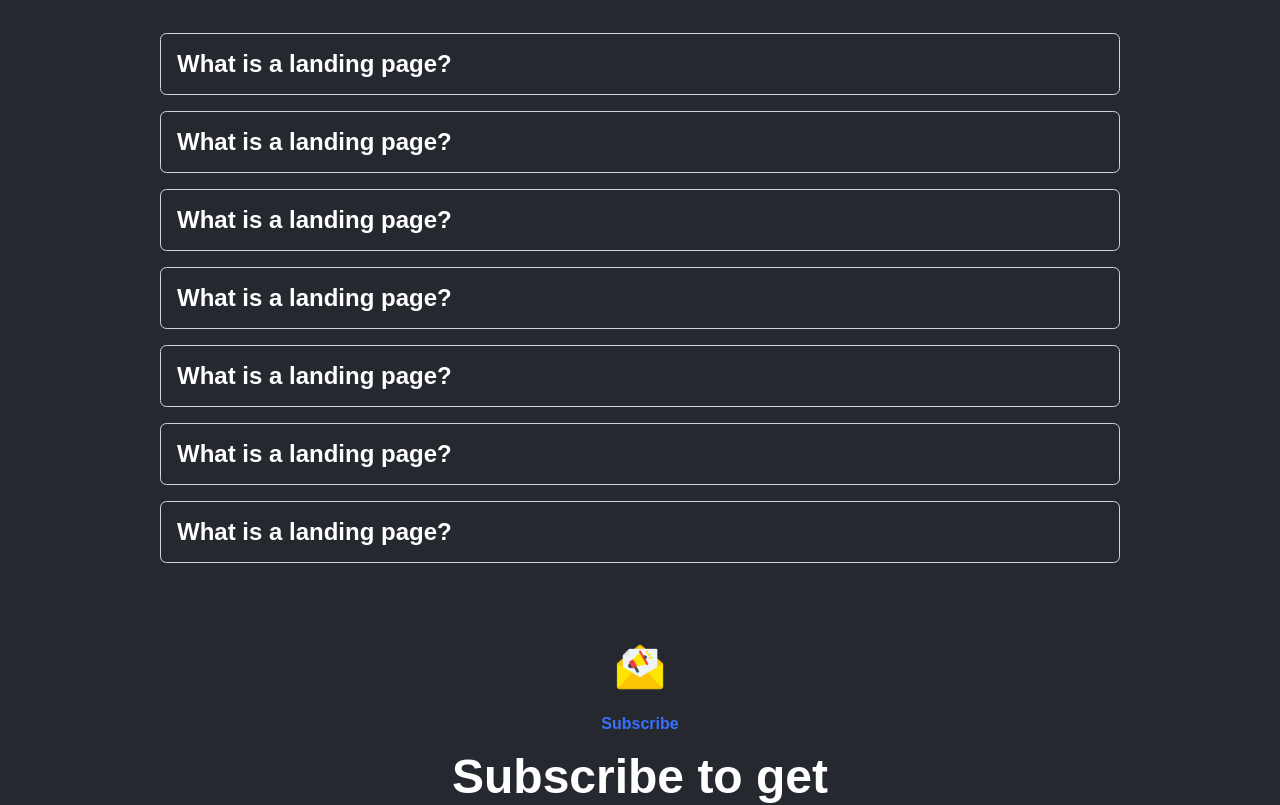
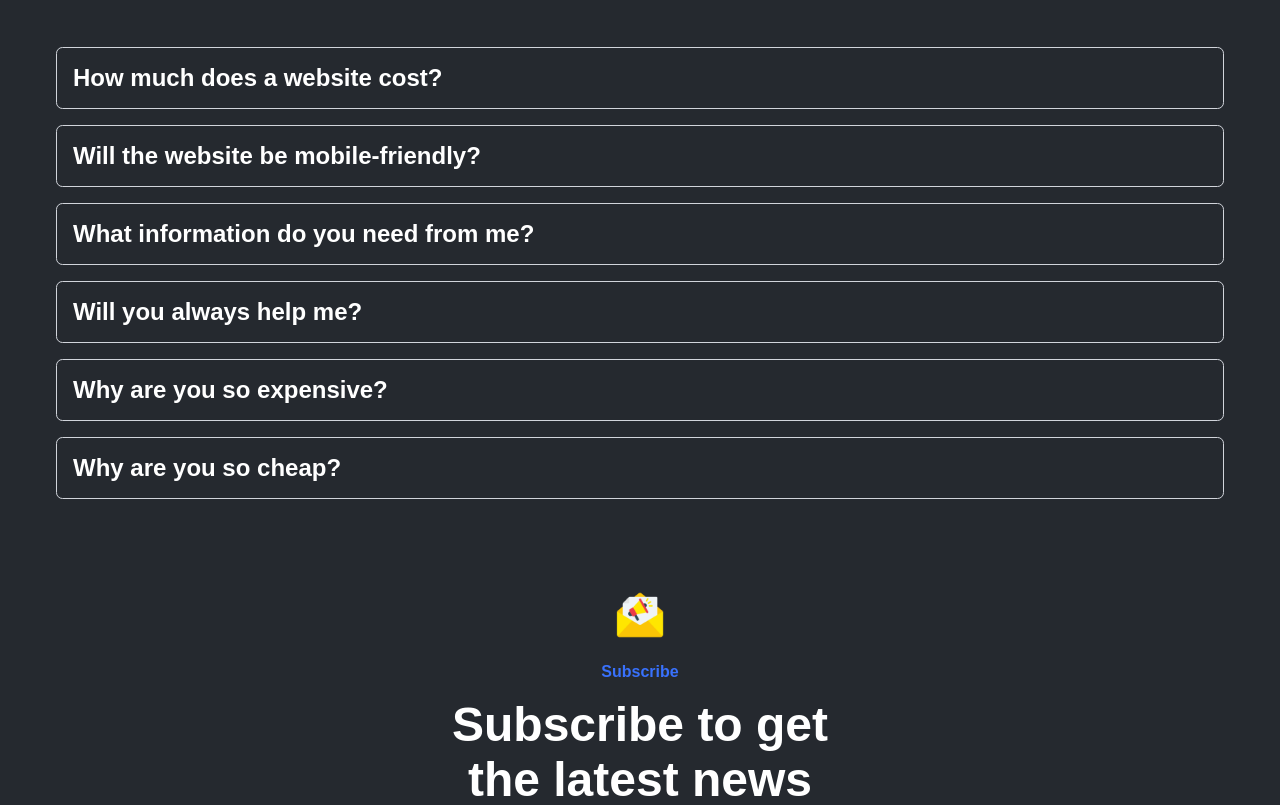
Before and after one commit to Ibadet02/Frontend-agency-website, a React (Vite) app: page /pricing in a window 1280 px wide. Shown: the part 880-1685 px from the top of the page. Built offline with nearby package versions, Linux system fonts and the light colour scheme.

Commit message:
updated accordion

```diff
--- a/src/App.tsx
+++ b/src/App.tsx
@@ -13,7 +13,7 @@ import OurProjects from "./pages/OurProjects";
 import Pricing from "./pages/Pricing";
 import HireUs from "./pages/HireUs";
 import Blog from "./pages/Blog.tsx";
-import ProgressBar from "./components/ProgressBar.tsx";
+// import ProgressBar from "./components/ProgressBar.tsx";
 // import { useState } from "react";
 // import LoadingBar from "react-top-loading-bar";
 // import { useTheme } from "./context/ThemeContext.tsx";
@@ -23,7 +23,7 @@ function App() {
   return (
     <>
       <GlobalStyle theme={theme} />
-      <ProgressBar />
+      {/* <ProgressBar /> */}
       {/* <LoadingBar
         color="#f11946"
         progress={progress}
--- a/src/data/accordions.tsx
+++ b/src/data/accordions.tsx
@@ -2,45 +2,63 @@ import { AccordionProps } from "../pages/Pricing/props";
 
 export const accordions: AccordionProps[] = [
   {
-    heading: "What is a landing page?",
+    heading: "How much does a website cost?",
     description:
-      "A landing page is a standalone page, created specifically for a marketing or advertising campaign. It’s where a visitor “lands” after they click on a link in an email, or ads from Google, Bing, YouTube, Facebook, Instagram, Twitter, or similar places on the web.",
+      "We do not charge for a website. Instead, we have subscriptions. There is no payment upfront. You can choose from 4 subscription models, that are listed above the FAQ section. At this price, we will optimize your website and maintain it. In case you want to make changes to the website, just text us! Apart from this, we will also take care of your online presence.",
     id: 1,
   },
   {
-    heading: "What is a landing page?",
+    heading: "Will the website be mobile-friendly?",
     description:
-      "A landing page is a standalone page, created specifically for a marketing or advertising campaign. It’s where a visitor “lands” after they click on a link in an email, or ads from Google, Bing, YouTube, Facebook, Instagram, Twitter, or similar places on the web.",
+      "Of course! We take care of the responsiveness of the website, to ensure that every user has a lovely experience.",
     id: 2,
   },
   {
-    heading: "What is a landing page?",
+    heading: "What information do you need from me?",
     description:
-      "A landing page is a standalone page, created specifically for a marketing or advertising campaign. It’s where a visitor “lands” after they click on a link in an email, or ads from Google, Bing, YouTube, Facebook, Instagram, Twitter, or similar places on the web.",
+      "Actually, a lot of it. We need to understand your business, your vision, your mission and what you want to send in the world. For that, we will be in constant communication! Do not worry, we’ve got it handled!",
     id: 3,
   },
   {
-    heading: "What is a landing page?",
+    heading: "Will you always help me?",
     description:
-      "A landing page is a standalone page, created specifically for a marketing or advertising campaign. It’s where a visitor “lands” after they click on a link in an email, or ads from Google, Bing, YouTube, Facebook, Instagram, Twitter, or similar places on the web.",
+      "Unequivocally! We are always here! We will be in constant communication! You do not have to pay extra for this help. It is included in the subscription.",
     id: 4,
   },
   {
-    heading: "What is a landing page?",
+    heading: "Why are you so expensive?",
     description:
-      "A landing page is a standalone page, created specifically for a marketing or advertising campaign. It’s where a visitor “lands” after they click on a link in an email, or ads from Google, Bing, YouTube, Facebook, Instagram, Twitter, or similar places on the web.",
+      "Uh... so you are that kind of person, huh? Just kidding! Okay, let's be serious! For some people, this might sound expensive. And we understand. However, this price is actually at the lower end of prices. There are many things that need to be taken care of, and that justifies the price.",
     id: 5,
   },
   {
-    heading: "What is a landing page?",
+    heading: "Why are you so cheap?",
     description:
-      "A landing page is a standalone page, created specifically for a marketing or advertising campaign. It’s where a visitor “lands” after they click on a link in an email, or ads from Google, Bing, YouTube, Facebook, Instagram, Twitter, or similar places on the web.",
+      "Thank you! We are flattered! We believe that this pricing model works best for both of us! We are just starting out! That does not mean that we are not doing great! Quite the contrary! Let us prove it!",
     id: 6,
   },
   {
-    heading: "What is a landing page?",
+    heading: "What about hosting?",
     description:
-      "A landing page is a standalone page, created specifically for a marketing or advertising campaign. It’s where a visitor “lands” after they click on a link in an email, or ads from Google, Bing, YouTube, Facebook, Instagram, Twitter, or similar places on the web.",
+      "We will take care of the free domains. However, you have to take care of the hosting. We will guide you through the process. Do not worry! We are here!",
     id: 7,
   },
+  {
+    heading: "Will you write the text of the website?",
+    description:
+      "Sort of! As we said before, we will communicate a lot when it comes to building the website. If you have ideas, we are more than delighted to implement them on your website. But yes, we can write the text for your website!",
+    id: 8,
+  },
+  {
+    heading: "What kind of website can you make?",
+    description:
+      "The cool ones! Sorry! Back to being serious… We focus on small websites, we are still a small team and we want to deliver websites fast, but qualitative ones. But, in case you have a special request, we will have a separate meeting for that specific request and see if we can accommodate you.",
+    id: 9,
+  },
+  {
+    heading: "What is the difference between the subscriptions?",
+    description:
+      "For that, we will be delighted to hop on a call with you! Do not hesitate, we are friendly!",
+    id: 10,
+  },
 ];
--- a/src/styles/Pricing/Accordion.styled.tsx
+++ b/src/styles/Pricing/Accordion.styled.tsx
@@ -2,7 +2,7 @@ import styled from "styled-components";
 import { Theme } from "../../theme";
 
 export const StyledAccordion = styled.div<{theme: Theme}>`
-  width: 80%;
+  width: 100%;
   border: .1rem solid ${({ theme }) => theme.colors().creamGray};
   border-radius: .4rem;
   padding: 1rem;
--- a/src/styles/Pricing/Answer.styled.tsx
+++ b/src/styles/Pricing/Answer.styled.tsx
@@ -9,5 +9,4 @@ export const StyledAnswer = styled.p<{ theme: Theme }>`
   transition: ${({ theme }) => theme.transitions.changeMode};
   display: flex;
   flex-direction: column;
-  align-items: center;
 `;
--- a/src/styles/Pricing/FAQContent.styled.tsx
+++ b/src/styles/Pricing/FAQContent.styled.tsx
@@ -6,4 +6,7 @@ export const StyledFAQContent = styled.div`
   flex-direction: column;
   align-items: center;
   gap: 1rem;
+  max-height: 30rem;
+  overflow-y: auto;
+  padding: 1rem;
 `;
```
